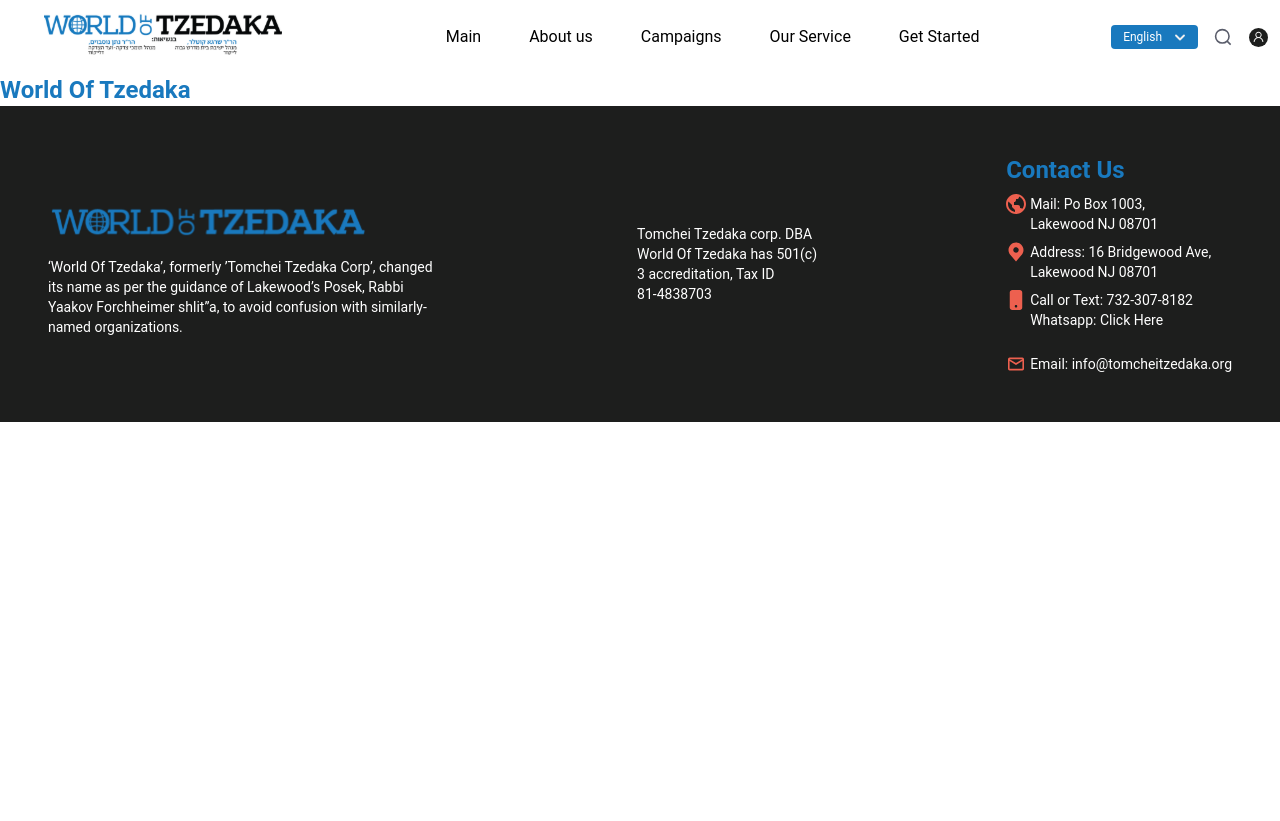
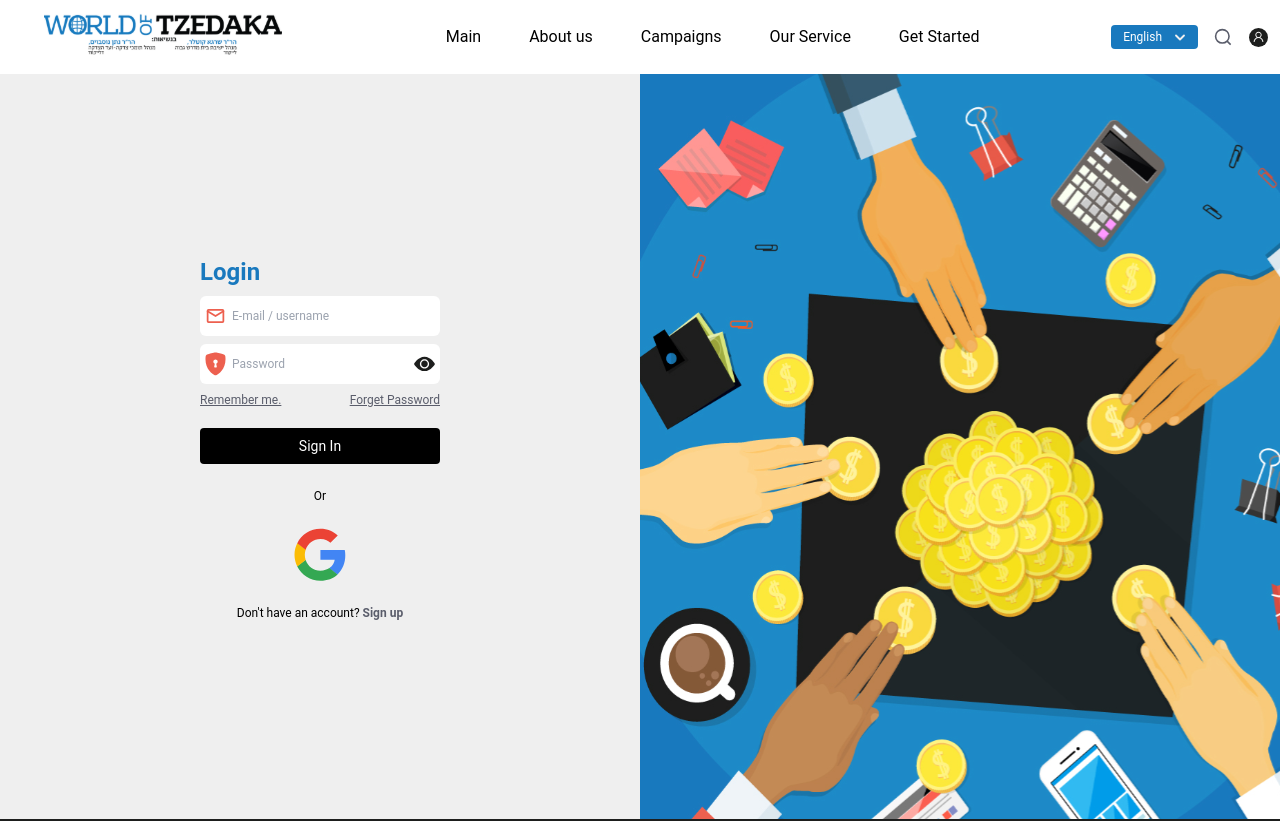
Before and after one commit to MotiLM2003/front-end, a Next.js app: page / in a window 1280 px wide. Shown: the top 821 px of the page. Before the commit the page ends 800 px from the top, so only its background shows below. Built offline with nearby package versions, Linux system fonts and the light colour scheme.

Commit message:
:zap:  progress on login page

```diff
--- a/components/Footer/Footer.js
+++ b/components/Footer/Footer.js
@@ -8,7 +8,7 @@
 import email from '../../images/icons/email.svg';
 const Footer = () => {
   return (
-    <footer className='bg-shades-300 text-white text-sm pt-12 px-12  pb-12'>
+    <footer className='bg-shades-400 text-white text-sm pt-12 px-12  pb-12'>
       <div className='default-container  flex flex-col gap-[5rem] md:gap-0 md:flex-row justify-between items-center '>
         <div>
           <div>
--- a/components/Header/Header.js
+++ b/components/Header/Header.js
@@ -6,11 +6,11 @@
 import downArrow from '../../images/icons/down-arrow.svg';
 const Header = () => {
   return (
-    <header className='p-3 flex default-container align-center justify-center '>
-      <div className='px-8'>
+    <header className='p-3 flex default-container align-center  justify-between md:justify-center '>
+      <div className='md:px-8'>
         <Image src={logo} width='238' height='43' />
       </div>
-      <div className='grow flex justify-center items-center'>
+      <div className='hidden   md:flex grow justify-center items-center'>
         <ul className='flex    md:gap-12'>
           <li className='primary-hover'>Main</li>
           <li className='primary-hover'>About us</li>
--- /dev/null
+++ b/components/Input/Input.js
@@ -0,0 +1,31 @@
+import React from 'react';
+import Image from 'next/image';
+
+const Input = ({
+  type = 'text',
+  placeholder = '',
+  icon = null,
+  backIcon = null,
+}) => {
+  return (
+    <div className='relative'>
+      {icon && (
+        <div className={`absolute top-[7.5px] left-[5px]`}>
+          <Image src={icon} width={21} height={24} />
+        </div>
+      )}
+      {backIcon && (
+        <div className={`absolute top-[7.5px] right-[5px]`}>
+          <Image src={backIcon} width={21} height={24} />
+        </div>
+      )}
+      <input
+        type={type}
+        placeholder={placeholder}
+        className={`outline-none rounded-md p-4  pl-8 py-[.5px] text-xs h-[2.5rem] w-[240px]`}
+      />
+    </div>
+  );
+};
+
+export default Input;
--- a/pages/index.js
+++ b/pages/index.js
@@ -2,11 +2,45 @@
 import Image from 'next/image';
 import Layout from './shared/Layout';
 
+import Input from '../components/Input/Input';
+import hero from '../images/login.svg';
+import google from '../images/icons/google.svg';
+import email from '../images/icons/email.svg';
+import security from '../images/icons/security.svg';
+import eye from '../images/icons/eye.svg';
+
 export default function Home() {
   return (
     <Layout>
-      <div>
-        <h1 className='bg-red-100'>World Of Tzedaka</h1>
+      <div className='flex flex-col md:flex-row justify-center'>
+        <div className='bg-shades-100 p-6 flex items-center basis-1/2  justify-center'>
+          <div className='flex flex-col gap-2'>
+            <h1>Login</h1>
+            <Input placeholder={'E-mail / username'} icon={email} />
+            <Input
+              type={'password'}
+              placeholder={'Password'}
+              icon={security}
+              backIcon={eye}
+            />
+            <div className='flex justify-between text-xs text-paragraph underline'>
+              <div className='cursor-pointer'>Remember me.</div>
+              <div className='cursor-pointer'>Forget Password</div>
+            </div>
+            <div className='flex justify-center bg-black rounded border-none px-3 py-2 text-sm cursor-pointer text-white mt-3'>
+              <button>Sign In</button>
+            </div>
+            <p className='text-xs flex justify-center m-4'> Or</p>
+            <Image src={google} />
+            <p className='text-xs flex justify-center m-4'>
+              Don't have an account?&nbsp;{' '}
+              <span className='font-bold text-paragraph'>Sign up</span>
+            </p>
+          </div>
+        </div>
+        <div className='basis-1/2'>
+          <Image src={hero} layout='responsive' />
+        </div>
       </div>
     </Layout>
   );
--- a/pages/shared/Layout.js
+++ b/pages/shared/Layout.js
@@ -5,8 +5,8 @@
   return (
     <>
       <Header />
-      <div className='default-container flex flex-col '>
-        <div className='grow'> {children}</div>
+      <div className=''>
+        <div className='grow'>{children}</div>
       </div>
       <Footer />
     </>
--- a/tailwind.config.js
+++ b/tailwind.config.js
@@ -18,7 +18,8 @@
         shades: {
           100: '#EFEFEF',
           200: '#EAEAEA',
-          300: '#1D1E1D',
+          300: '#E5E5E5',
+          400: '#1D1E1D',
         },
       },
     },
```
